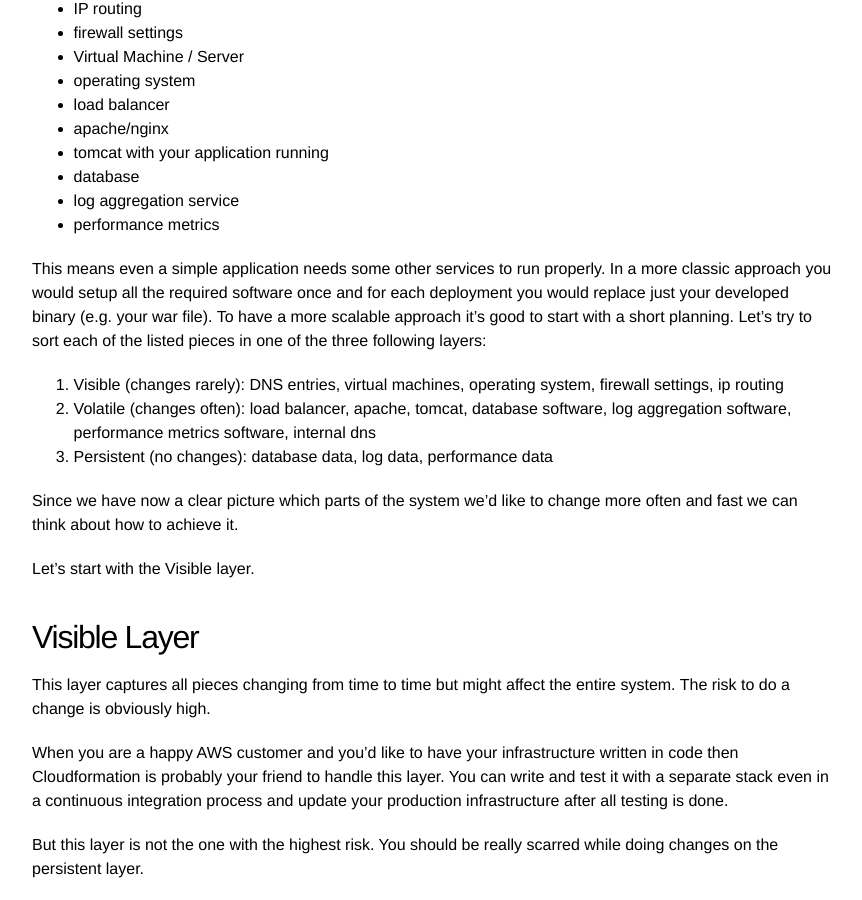
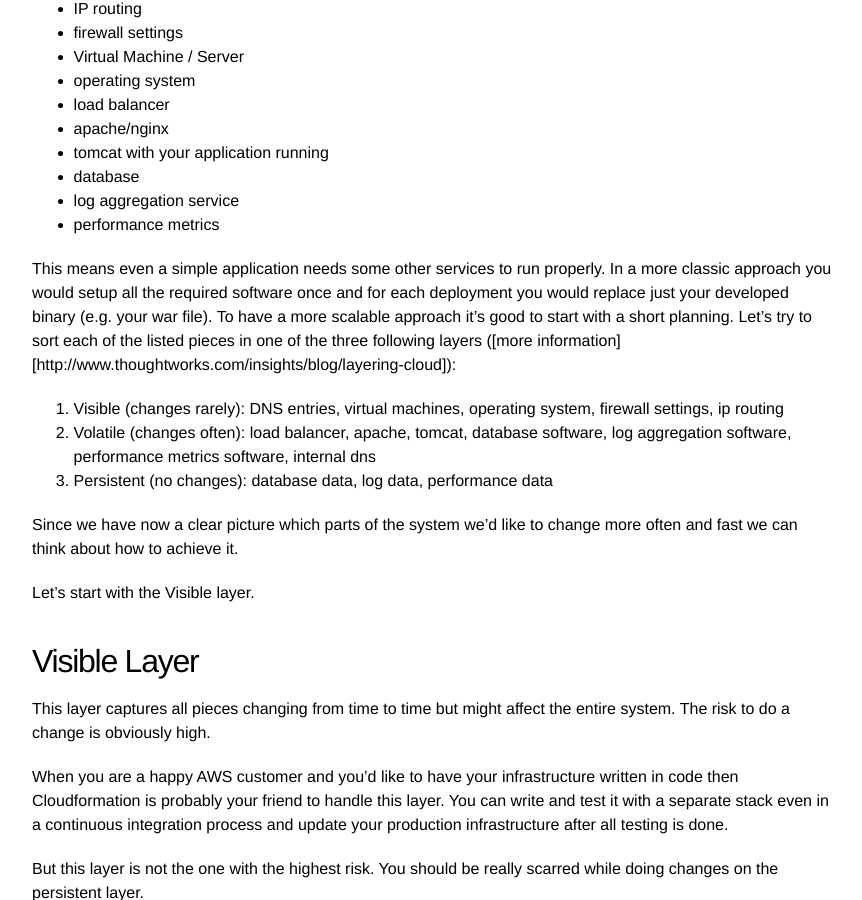
Before and after one commit to Pindar/pindar.github.io, a Jekyll site: the page built from _posts/2015-03-14-responsive-infrastructure-or-how-to-handle-microservices-with-coreos-and-aws-1.markdown, in a window 1280 px wide and 900 px high, scrolled down 455 px. Shown: the whole window, without its empty margins (208-1070 px from the left). Built offline with Jekyll 4.4.1, drawn with Linux system fonts in a browser that asks for light colours; comment, search, counter and statistics services are not loaded.

Commit message:
fix: add missing reference

```diff
--- a/_posts/2015-03-14-responsive-infrastructure-or-how-to-handle-microservices-with-coreos-and-aws-1.markdown
+++ b/_posts/2015-03-14-responsive-infrastructure-or-how-to-handle-microservices-with-coreos-and-aws-1.markdown
@@ -23,7 +23,7 @@
 - log aggregation service
 - performance metrics
 
-This means even a simple application needs some other services to run properly. In a more classic approach you would setup all the required software once and for each deployment you would replace just your developed binary (e.g. your war file). To have a more scalable approach it's good to start with a short planning. Let's try to sort each of the listed pieces in one of the three following layers:
+This means even a simple application needs some other services to run properly. In a more classic approach you would setup all the required software once and for each deployment you would replace just your developed binary (e.g. your war file). To have a more scalable approach it's good to start with a short planning. Let's try to sort each of the listed pieces in one of the three following layers ([more information][http://www.thoughtworks.com/insights/blog/layering-cloud]):
 
 1. Visible (changes rarely): DNS entries, virtual machines, operating system, firewall settings, ip routing
 2. Volatile (changes often): load balancer, apache, tomcat, database software, log aggregation software, performance metrics software, internal dns
```
